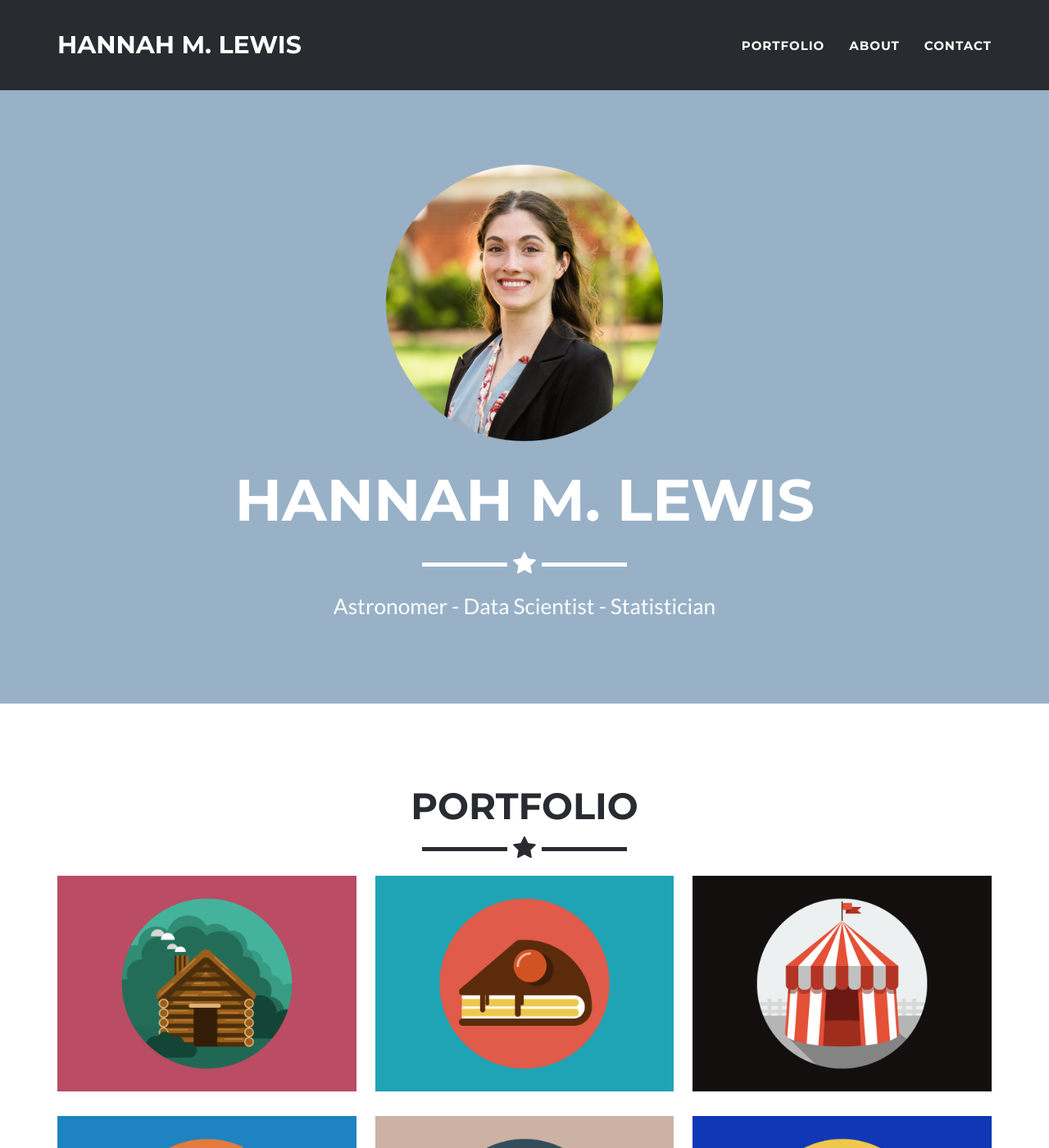
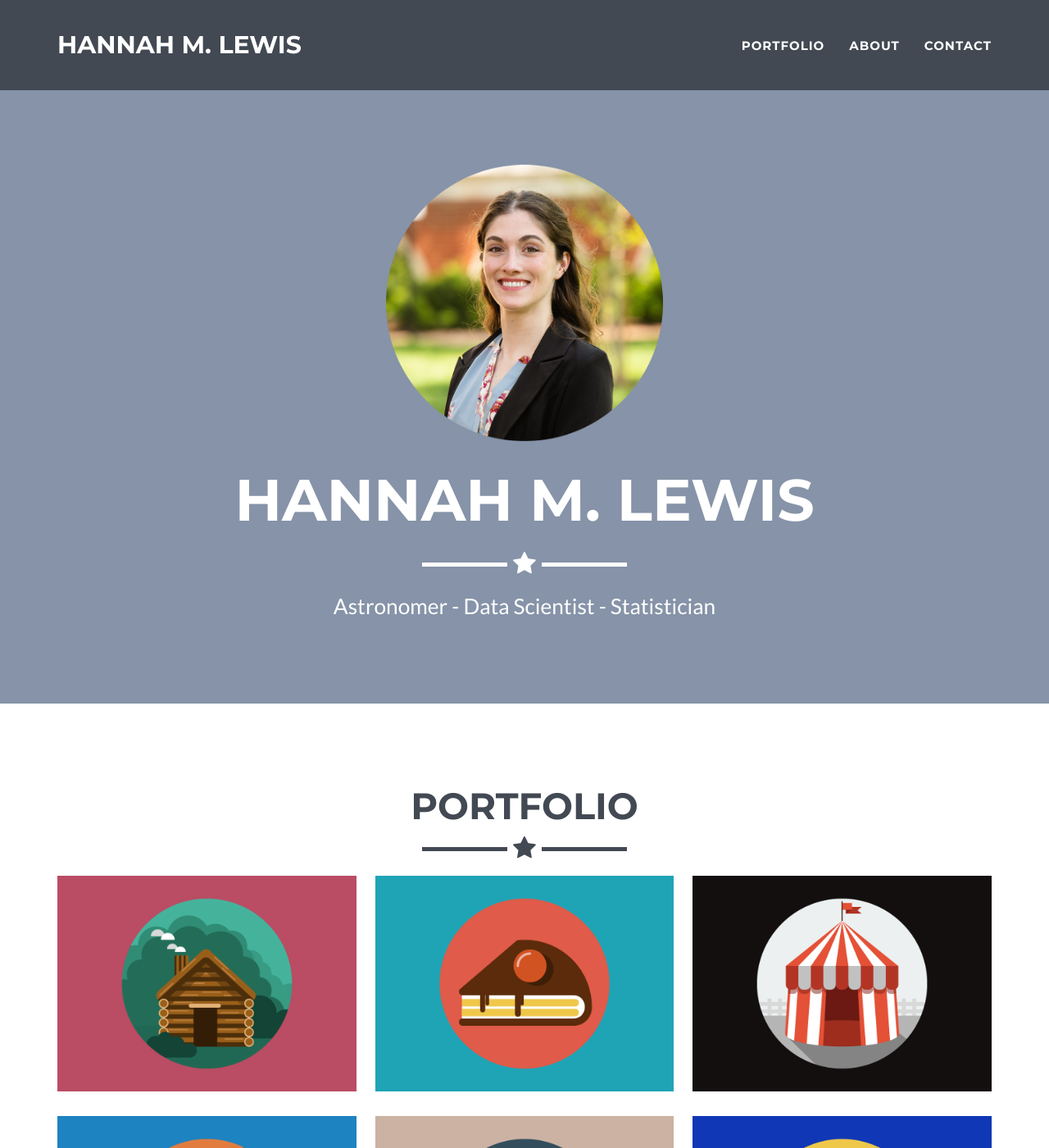
Before and after one commit to hmlewis-astro/hmlewis-astro.github.io, a Jekyll site: the page built from _posts/2014-07-18-project-1.markdown, in a window 1280 px wide and 1400 px high. Shown: the whole window at 82% size. Built offline with Jekyll 4.4.1, drawn with Linux system fonts in a browser that asks for light colours.

Commit message:
even more color changes

```diff
--- a/_config.yml
+++ b/_config.yml
@@ -25,10 +25,10 @@ contact: static
 
 # Color settings (hex-codes without the leading hash-tag)
 color:
-  primary: 98b1c7 #18bc9c #80B3FF
-  primary-rgb: "152,177,199" #"24,288,156" #"128,179,255"
-  secondary: 282c30 #2c3e50 #FD6E8A
-  secondary-dark: 3A444D #233140 #A2122F
+  primary: 8693a8 #98b1c7 #18bc9c #80B3FF
+  primary-rgb: "134,147,168" #"152,177,199" #"24,288,156" #"128,179,255"
+  secondary: 424953 #282c30 #2c3e50 #FD6E8A
+  secondary-dark: 2D3239 #3A444D #233140 #A2122F
 
 # Footer settings
 footer:
```
